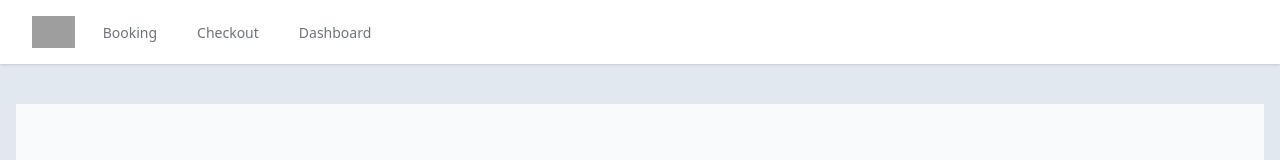
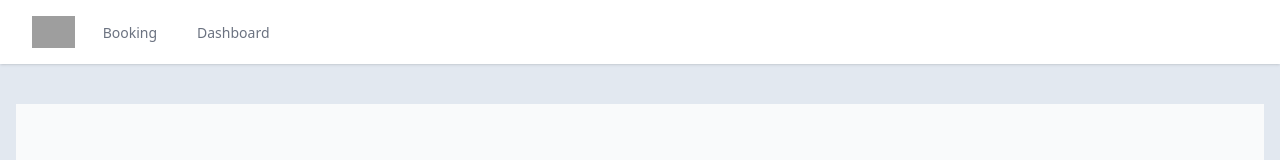
Before and after one commit to sagarpednekar/ticket-booking-ui, a React (Vite) app: page / in a window 1280 px wide. Shown: the top 160 px of the page. Built offline with nearby package versions, Linux system fonts and the light colour scheme; grey boxes are pictures that could not be loaded.

Commit message:
fix: remove direct link to dependant route

```diff
--- a/src/components/Navbar.tsx
+++ b/src/components/Navbar.tsx
@@ -12,11 +12,8 @@
                 </NavLink>
               </div>
               <div className="hidden sm:-my-px sm:ml-6 sm:flex sm:space-x-8">
-                <NavLink to="/booking" className="border-transparent text-gray-500 hover:text-gray-700 hover:border-gray-300 inline-flex items-center px-1 pt-1 border-b-2 text-sm font-medium">
+                <NavLink to="/listing" className="border-transparent text-gray-500 hover:text-gray-700 hover:border-gray-300 inline-flex items-center px-1 pt-1 border-b-2 text-sm font-medium">
                     Booking
-                </NavLink>
-                <NavLink to="/checkout" className="border-transparent text-gray-500 hover:text-gray-700 hover:border-gray-300 inline-flex items-center px-1 pt-1 border-b-2 text-sm font-medium">
-                    Checkout
                 </NavLink>
                 <NavLink to="/dashboard" className="border-transparent text-gray-500 hover:text-gray-700 hover:border-gray-300 inline-flex items-center px-1 pt-1 border-b-2 text-sm font-medium">
                     Dashboard
```
